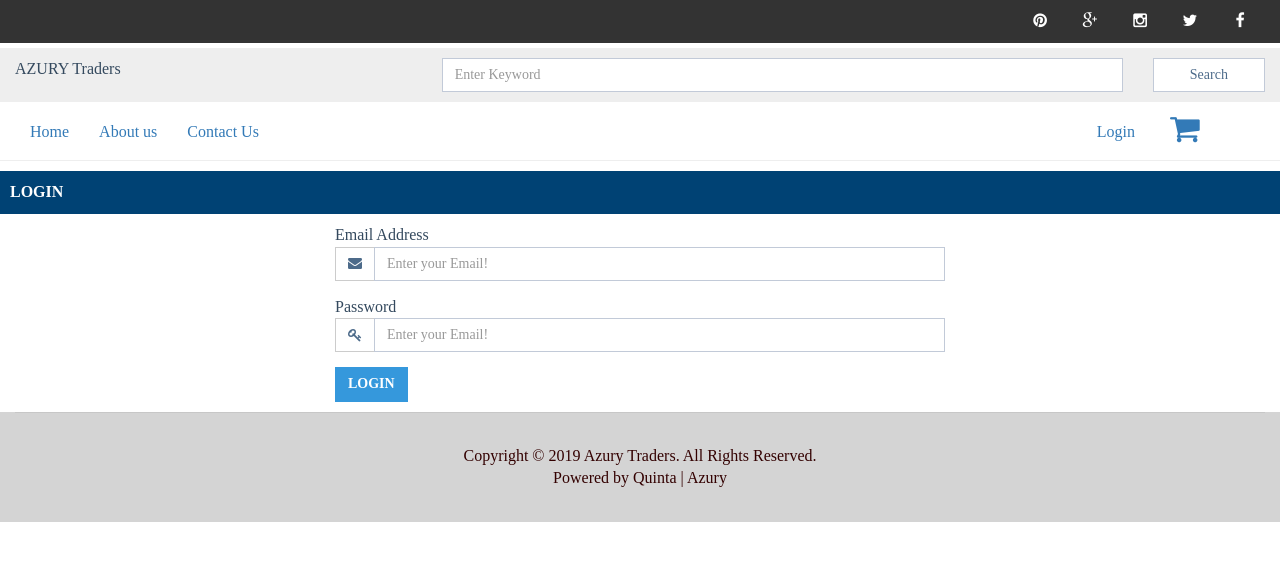
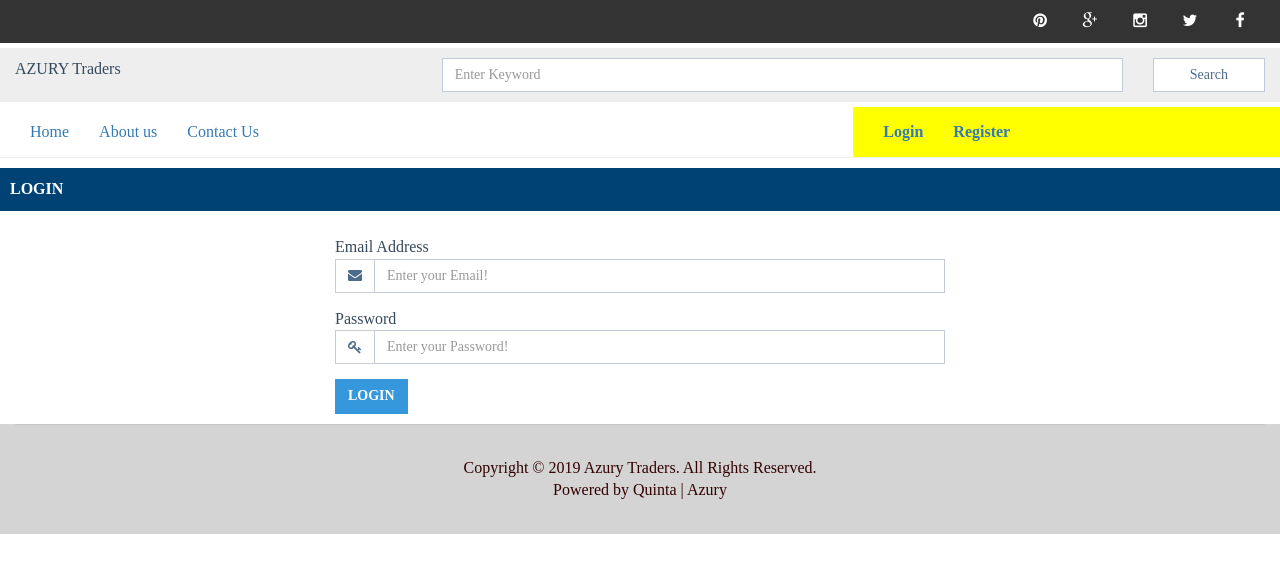
Before and after one commit to ndolocr/Quinta, a PHP site: page /login.php in a window 1280 px wide. Shown: the top 573 px of the page. Run offline with PHP 8.4, Linux system fonts and the light colour scheme; some libraries are stand-ins or nearby versions.

Commit message:
Logout is created

```diff
--- a/include/header.php
+++ b/include/header.php
@@ -94,7 +94,7 @@
 
             <!-- BEGIN MENU ROW-->
             <div class="row menu">
-                <div class="col-sm-12 col-md-10">
+                <div class="col-sm-12 col-md-8">
                     <ul class="nav navbar-nav">
                         <li> <a href="index.php"> Home </a> </li>
                         <li> <a href=""> About us </a> </li>
@@ -102,16 +102,33 @@
                     </ul>
                 </div>
 
-                <div class="col-sm-12 col-md-2 right">
-                    <ul class="nav navbar-nav">
-                        <li> </li>
-                        <li> <a href="login.php">Login </a> </li>
-                        <li>
-                            <a href="#">
-                                <i class="fa fa-shopping-cart fa-2x"></i>
-                            </a>
-                        </li>
-                    </ul>
+                <div class="col-sm-12 col-md-4" style="background: #ff0;">
+                    <?php
+                        if(isset($_SESSION['login'])){
+                    ?>
+                        <ul class="nav navbar-nav" style="text-align: right;">
+                            <li style="padding-top: 12px; font-weight: bold;">
+                                Welcome: <?php echo $_SESSION['firstname'], " ", $_SESSION['lastname'] ?>
+                            </li>
+
+                            <li style="font-weight: bold;" >
+                                <a href="#"> <i class="fa fa-shopping-cart fa-1x"></i> </a>
+                            </li>
+
+                            <li style="font-weight: bold;"> <a href="logout.php"> <i class="fa fa-shopping-lock fa-1x"></i> Logout </a> </li>
+                        </ul>
+
+                    <?php
+                        }else{
+                            ?>
+                            <ul class="nav navbar-nav">
+                                <li style="font-weight: bold;" > <a href="login.php">Login </a> </li>
+                                <li style="font-weight: bold;"> <a href="register.php"> Register </a> </li>
+                            </ul>
+                            <?php
+                        }
+
+                    ?>
                 </div>
             </div>
             <!-- END MENU ROW-->
--- a/index.php
+++ b/index.php
@@ -1,4 +1,6 @@
 <?php
+    SESSION_START();
+
     include('dbfiles/dbconnect.php');
     include('include/header.php');
 
--- a/login.php
+++ b/login.php
@@ -1,5 +1,75 @@
 <?php
+    SESSION_START();
     include('dbfiles/dbconnect.php');
+
+    //Setting variables
+    $incoming_error_message = "";
+
+    //Processing Login
+    if(isset($_POST['submit']))    {
+        $email   = $_POST['email'];
+        $pword   = $_POST['password'];
+
+        if(empty($email) or empty($pword)){
+            //send message to alert admin passwords do not match
+            $incoming_error_message = "Invalid Login Details!";
+        }else{
+            //Encrypting my passwords
+            //Using MD5 to encrypt the password
+            $md5_password = md5($pword);
+            //Encrypting ecnrypted password further with Sha1
+            $sha1_password = sha1($md5_password);
+            //Encrypting password further with crypt
+            //Setting crype salt
+            $salt = "my";
+            $crypt_password = crypt($sha1_password, $salt);
+
+            //Setting final value of password
+            $password = $crypt_password;
+
+            //Get Admin record
+            $query = "SELECT * FROM user WHERE emailAddress = '$email' AND password = '$password'";
+            $results = mysqli_query($connect, $query)or die(mysqli_error($connect));
+
+            //Check to see if the record exists
+            $numberofrows = mysqli_num_rows($results);
+
+            if($numberofrows===0){
+                $incoming_error_message = "Invalid Login Details!";
+            }else{
+                while($row = mysqli_fetch_assoc($results)){
+
+                    $city                           = $row['city'];
+                    $id                             = $row['userId'];
+                    $country                        = $row['country'];
+                    $address                        = $row['address'];
+                    $password                       = $row['password'];
+                    $last_name                      = $row['lastName'];
+                    $telephone                      = $row['telephone'];
+                    $first_name                     = $row['firstName'];
+                    $middle_name                    = $row['middleName'];
+                    $email                          = $row['emailAddress'];
+
+                }
+                //Setting Session Variables
+                $_SESSION['id']                     = $id;
+                $_SESSION['login']                  = true;
+                $_SESSION['city']                   = $city;
+                $_SESSION['email']                  = $email;
+                $_SESSION['address']                = $address;
+                $_SESSION['country']                = $country;
+                $_SESSION['lastname']               = $last_name;
+                $_SESSION['firstname']              = $first_name;
+                $_SESSION['middlename']             = $middle_name;
+
+                //Redirect Customer to Home Page
+                header('Location: index.php');
+            }
+        }
+    }
+?>
+
+<?php
     include('include/header.php');
 ?>
 
@@ -20,8 +90,16 @@
     </div>-->
 
     <div class="col-md-6 col-md-offset-3">
-        <form>
+        <form action="login.php" method="POST">
             <div class="form-body">
+                <div class="form-group">
+                    <div class="input-group">
+                        <span class="error_form" id="error_message" style="color: #E74C3C; border-bottom: dashed 1px #E74C3C; margin-bottom:200px; padding: 0% 0% 0% 0%; font-size: 20px; font-weight: bold; width: 100%;">
+                            <?php echo $incoming_error_message; ?>
+                        </span>
+                    </div>
+                </div>
+
                 <div class="form-group">
                     <label> Email Address </label>
                     <div class="input-group">
@@ -38,7 +116,7 @@
                         <span class="input-group-addon">
                             <i class="fa fa-key"></i>
                         </span>
-                        <input type="text" name="email" placeholder="Enter your Email!" class="form-control">
+                        <input type="text" name="password" placeholder="Enter your Password!" class="form-control">
                     </div>
                 </div>
 
```
Also changed, not shown: logout.php (added, +19 -0 lines).
